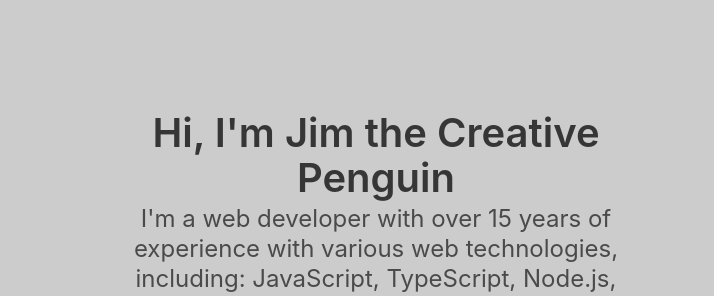
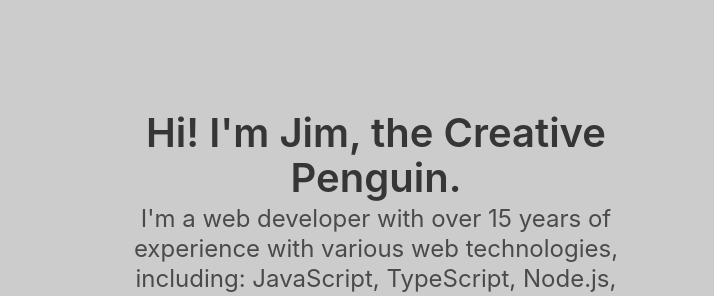
Before and after one commit to creative-penguin/creativepenguin.net, a website built with Parcel: page site/index.html in a window 1280 px wide. Shown: the part 186-482 px from the top of the page, 566-1280 px from the left. Built offline with nearby package versions, Linux system fonts and the light colour scheme.

Commit message:
fix: correct punctuation on greeting

```diff
--- a/site/index.html
+++ b/site/index.html
@@ -16,7 +16,7 @@
             </div>
             <div class="column is-half content has-text-centered">
                <h2 class="title is-2">
-                  Hi, I'm Jim the Creative Penguin
+                  Hi! I'm Jim, the Creative Penguin.
                </h2>
                <p class="subtitle is-4">
                    I'm a web developer with over 15 years of
```
